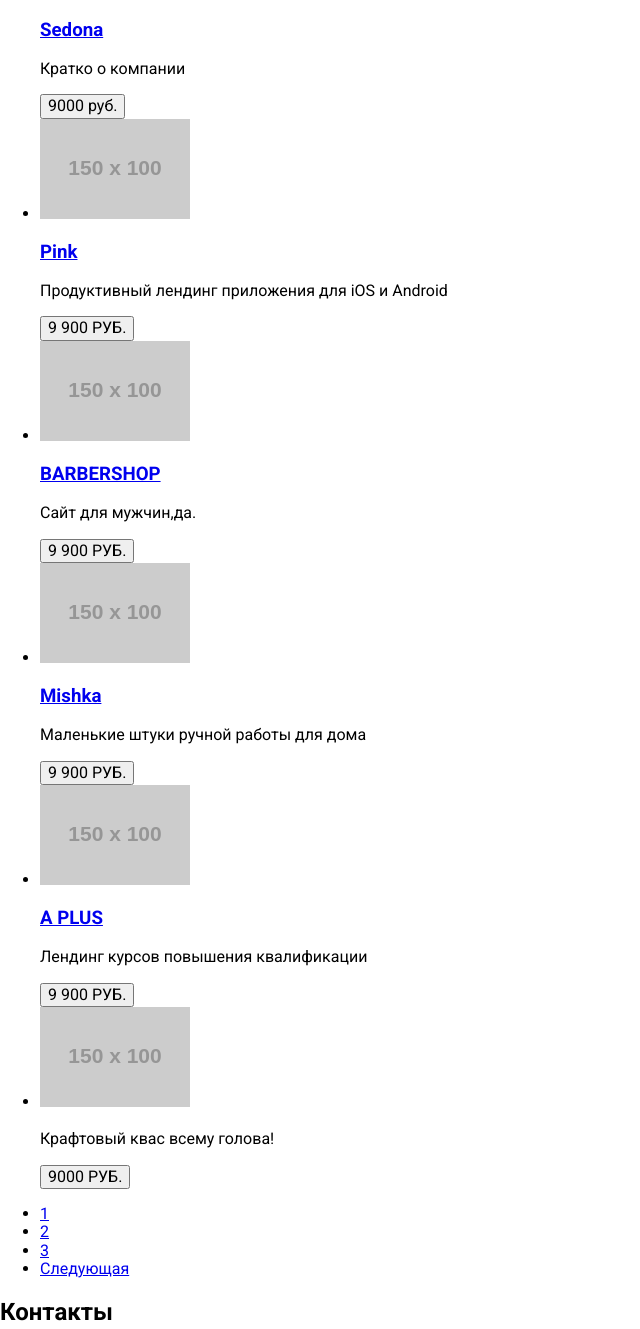
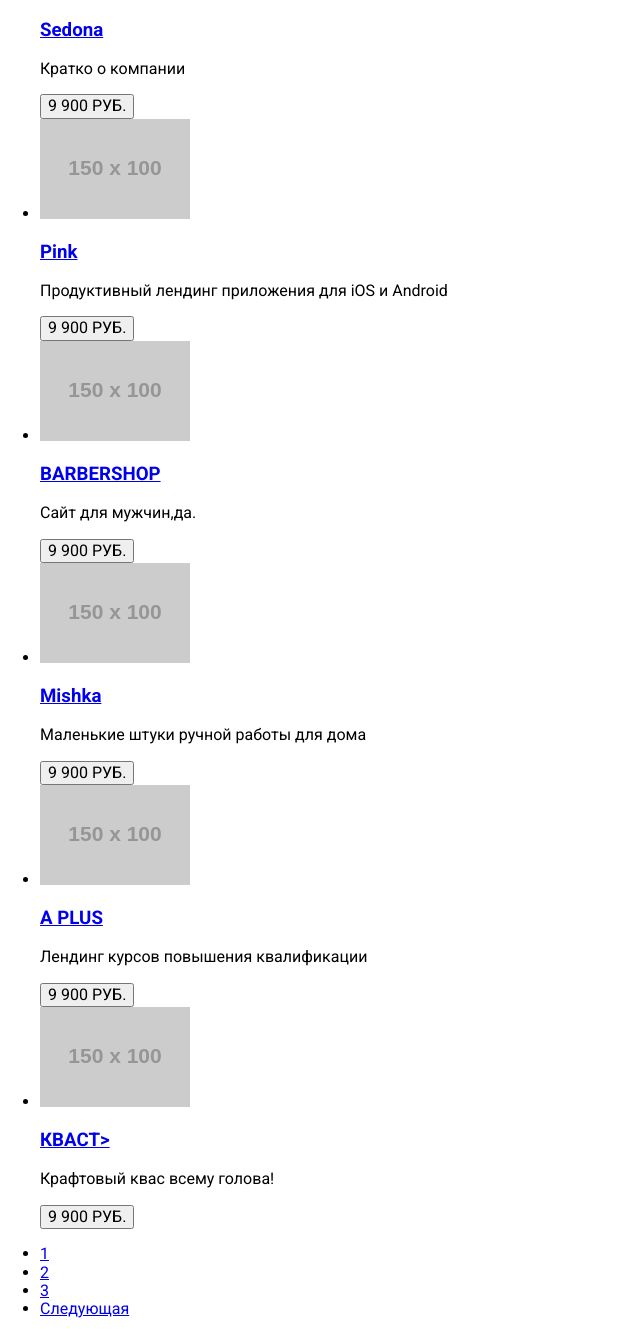
Before and after one commit to Medina-Daudi/1312313-nerds-27, a plain HTML site: page catalog.html in a window 1280 px wide. Shown: the part 459-1788 px from the top of the page, without its empty margins (0-640 px from the left). Drawn offline with Linux system fonts and the light colour scheme; placeholder pictures from the web are drawn by us.

Commit message:
Разметка
Внесла правки!

```diff
--- a/catalog.html
+++ b/catalog.html
@@ -26,7 +26,6 @@
       </nav>
     </div>
   </header>
-
   <main>
     <h1>Магазин готовых шаблонов</h1>
     <section class="catalog">
@@ -35,15 +34,13 @@
         <div class="catalog-left"></div>
         <div class="catalog-right">
           <ul class="catalog-list">
-
             <li class="catalog-item">
               <img src="https://via.placeholder.com/150x100" alt="">
               <div class="catalog-discr">
                 <h3><a href="#">Sedona</a></h3>
                 <p>Кратко о компании</p>
-                <button type="button">9000 руб.</button>
+                <button type="button">9 900 РУБ.</button>
               </div>
-
             <li class="catalog-item">
               <img src="https://via.placeholder.com/150x100" alt="">
               <div class="catalog-discr">
@@ -51,7 +48,6 @@
                 <p>Продуктивный лендинг приложения для iOS и Android</p>
                 <button type="button">9 900 РУБ.</button>
               </div>
-
             <li class="catalog-item">
               <img src="https://via.placeholder.com/150x100" alt="">
               <div class="catalog-discr">
@@ -59,7 +55,6 @@
                 <p>Сайт для мужчин,да.</p>
                 <button type="button">9 900 РУБ.</button>
               </div>
-
             <li class="catalog-item">
               <img src="https://via.placeholder.com/150x100" alt="">
               <div class="catalog-discr">
@@ -67,7 +62,6 @@
                 <p>Маленькие штуки ручной работы для дома</p>
                 <button type="button">9 900 РУБ.</button>
               </div>
-
             <li class="catalog-item">
               <img src="https://via.placeholder.com/150x100" alt="">
               <div class="catalog-discr">
@@ -75,15 +69,13 @@
                 <p>Лендинг курсов повышения квалификации</p>
                 <button type="button">9 900 РУБ.</button>
               </div>
-
             <li class="catalog-item">
               <img src="https://via.placeholder.com/150x100" alt="">
               <div class="catalog-discr">
-                          <h3><a href="#"КВАСТ></a></h3>
+                <h3><a href="#">КВАСТ></a></h3>
                 <p>Крафтовый квас всему голова!</p>
-                          <button type="button">9000 РУБ.</button>
+                <button type="button">9 900 РУБ.</button>
               </div>
-
             </li>
           </ul>
           <ul class="pagination">
@@ -95,14 +87,11 @@
         </div>
       </div>
     </section>
-
   </main>
-
   <footer class="main-footer">
     <section class="map">
       <h2 class="visually-hidden">Контакты</h2>
       <img src="https://via.placeholder.com/150x100" alt="Как нас найти!">
-
       <!-- <div class="container">
           <section class="address">
             <h3>NЁRDS Design Studio</h3>
```
Lines whose indentation alone changed are shown as unchanged.
